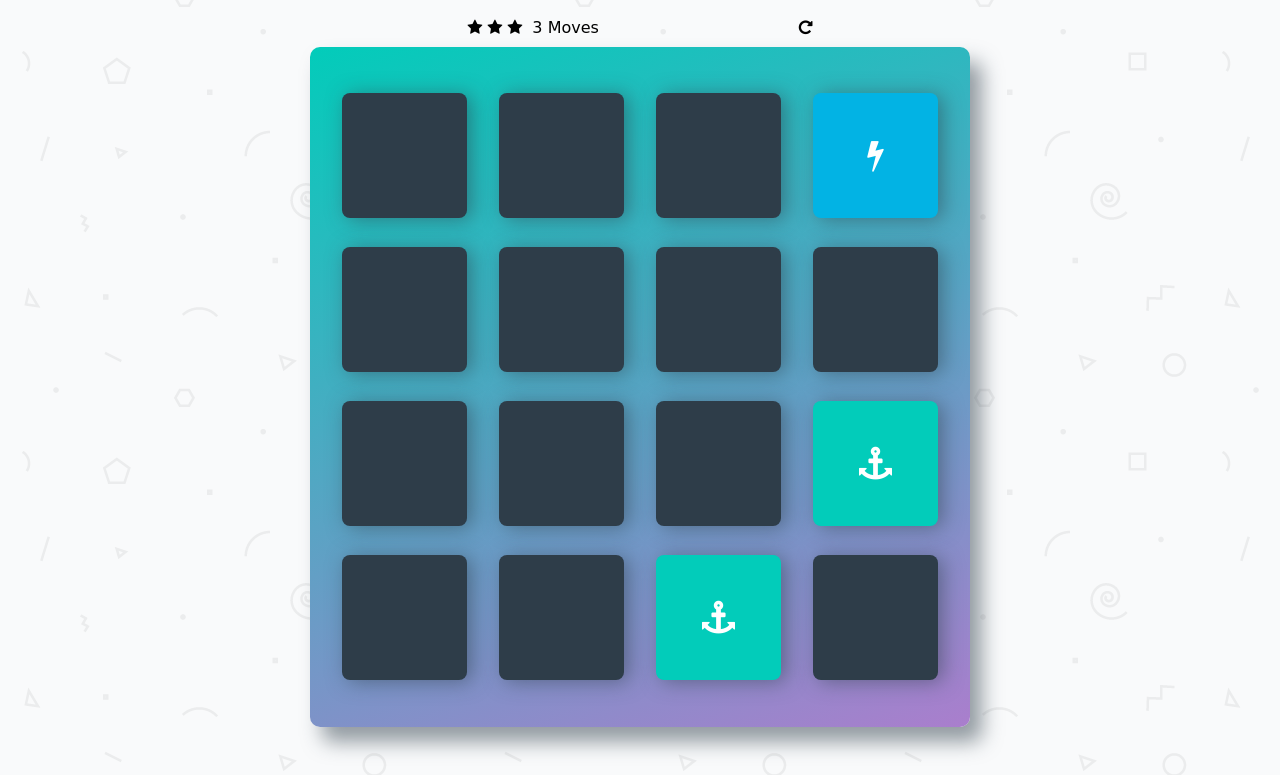
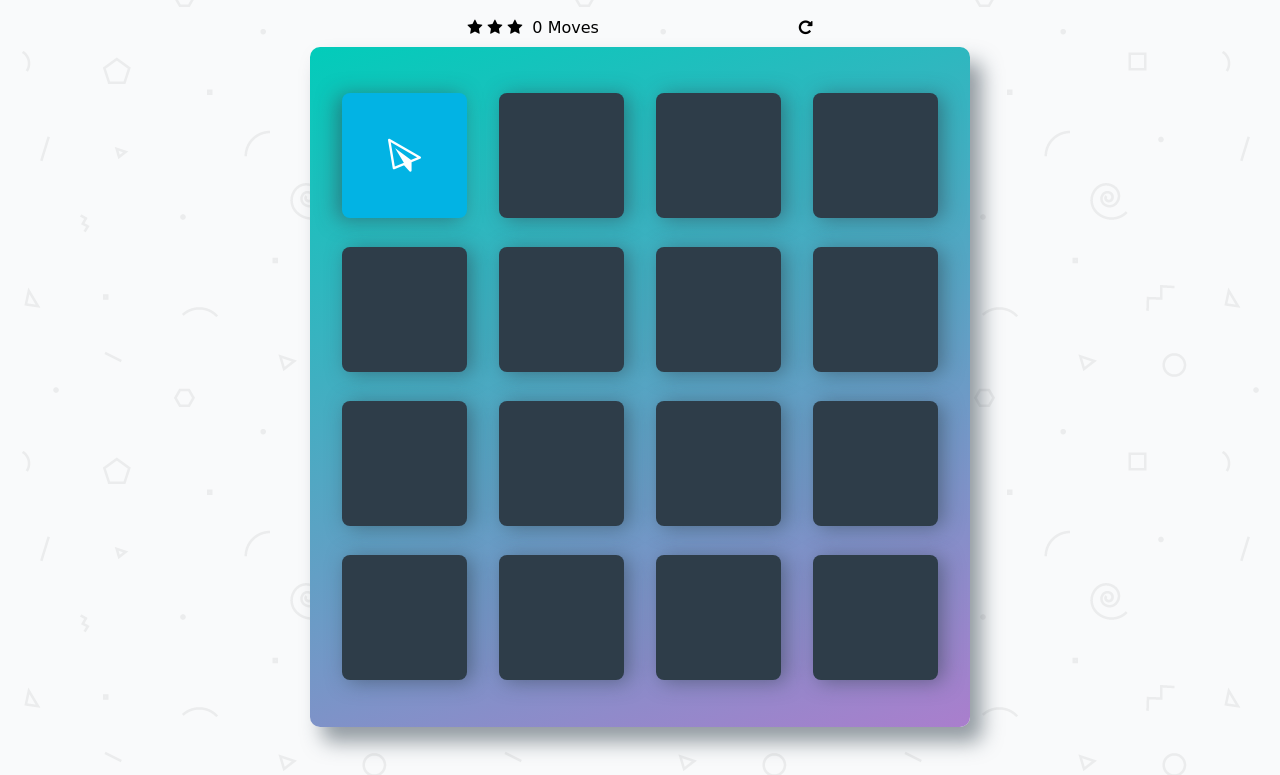
Before and after one commit to Lo0ofah/Memory-Game, a plain HTML site: page index.html in a window 1280 px wide. Both pictures are taken after a click on the item 404 px from the left and 223 px from the top of the page. Shown: the part 68-843 px from the top of the page. Drawn offline with Linux system fonts and the light colour scheme; a web font is replaced by a local one.

Commit message:
feat: flip the card
Add eventlistener when the card click
flip that card with rotate transform

```diff
--- a/css/app.css
+++ b/css/app.css
@@ -63,10 +63,11 @@ h1 {
     justify-content: center;
     align-items: center;
     box-shadow: 5px 2px 20px 0 rgba(46, 61, 73, 0.5);
+    transform-style: preserve-3d;
+    transition: transform 0.3s;
 }
 
 .deck .card.open {
-    transform: rotateY(0);
     background: #02b3e4;
     cursor: default;
 }
@@ -80,6 +81,11 @@ h1 {
     background: #02ccba;
     font-size: 33px;
 }
+
+.deck .card.flip {
+  transform: rotateY( 180deg );
+}
+
 
 /*
  * Styles for the Score Panel
--- a/index.html
+++ b/index.html
@@ -22,7 +22,7 @@
         		<li><i class="fa fa-star"></i></li>
         	</ul>
 
-        	<span class="moves">3</span> Moves
+        	<span class="moves">0</span> Moves
 
             <div class="restart">
         		<i class="fa fa-repeat"></i>
@@ -36,7 +36,7 @@
             <li class="card">
                 <i class="fa fa-paper-plane-o"></i>
             </li>
-            <li class="card match">
+            <li class="card">
                 <i class="fa fa-anchor"></i>
             </li>
             <li class="card">
@@ -45,7 +45,7 @@
             <li class="card">
                 <i class="fa fa-cube"></i>
             </li>
-            <li class="card match">
+            <li class="card">
                 <i class="fa fa-anchor"></i>
             </li>
             <li class="card">
@@ -66,7 +66,7 @@
             <li class="card">
                 <i class="fa fa-bomb"></i>
             </li>
-            <li class="card open show">
+            <li class="card">
                 <i class="fa fa-bolt"></i>
             </li>
             <li class="card">
--- a/js/app.js
+++ b/js/app.js
@@ -37,13 +37,19 @@
  ulCards.appendChild(fragment);
 
 
-/*
- * set up the event listener for a card. If a card is clicked:
- *  - display the card's symbol (put this functionality in another function that you call from this one)
- *  - add the card to a *list* of "open" cards (put this functionality in another function that you call from this one)
- *  - if the list already has another card, check to see if the two cards match
- *    + if the cards do match, lock the cards in the open position (put this functionality in another function that you call from this one)
- *    + if the cards do not match, remove the cards from the list and hide the card's symbol (put this functionality in another function that you call from this one)
- *    + increment the move counter and display it on the page (put this functionality in another function that you call from this one)
- *    + if all cards have matched, display a message with the final score (put this functionality in another function that you call from this one)
- */
+// set up the event listener for a card. If a card is clicked:
+ ulCards.addEventListener("click" , CardsClick);
+ function CardsClick(e){
+   if(e.target.nodeName === 'LI'){
+     e.target.setAttribute("class","card flip open show ");
+   }
+ }
+
+// display the card's symbol (put this functionality in another function that you call from this one)
+// add the card to a *list* of "open" cards (put this functionality in another function that you call from this one)
+//  *   if the list already has another card, check to see if the two cards match
+//  *    + if the cards do match, lock the cards in the open position (put this functionality in another function that you call from this one)
+//  *    + if the cards do not match, remove the cards from the list and hide the card's symbol (put this functionality in another function that you call from this one)
+//  *    + increment the move counter and display it on the page (put this functionality in another function that you call from this one)
+//  *    + if all cards have matched, display a message with the final score (put this functionality in another function that you call from this one)
+//  */
```
